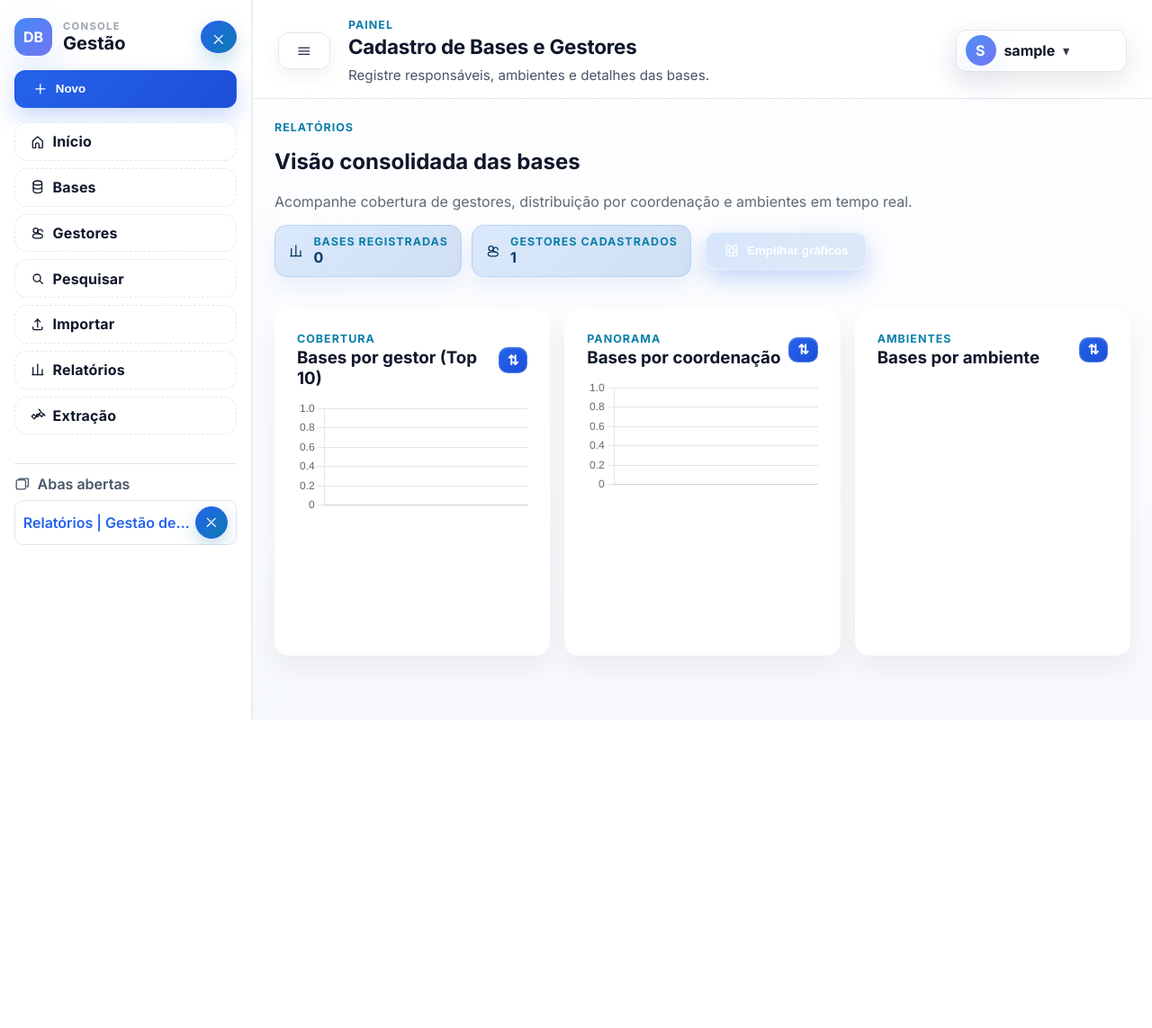
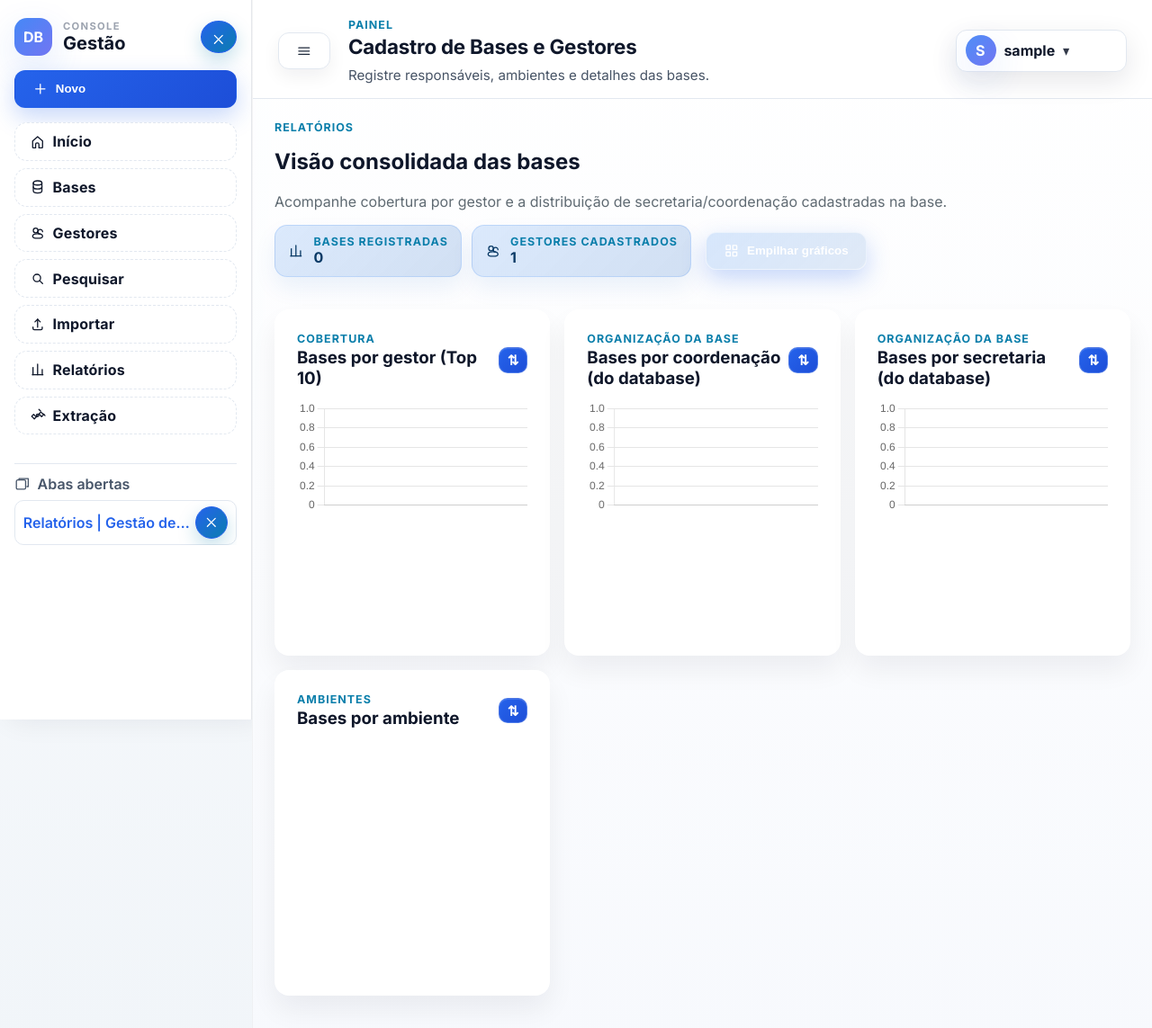
Before and after one commit to leandrojtv/Arquivos, a Flask app: page /relatorios in a window 1280 px wide. Shown: the whole page at 90% size. Before the commit the page ends 800 px from the top, so only its background shows below. Run offline with Flask 3, Linux system fonts and the light colour scheme; the visitor is signed in with stand-in values (Sample User, id 1); data comes from the database, SQL or seed files in the repository; data that the repository does not hold is empty; a map, chart or similar area stays blank.

Commit message:
Add secretaria/coordenacao analytics and base import/display support

```diff
--- a/app.py
+++ b/app.py
@@ -567,12 +567,18 @@ def bulk_upsert_bases(records, updated_by=None):
     for rec in records:
         if len(rec) == 6:
             name, ambiente, descricao, gestor_id, sub1_id, sub2_id = rec
+            secretaria, coordenacao = None, None
+            source_connector, source_job_id = "import", None
+        elif len(rec) == 8:
+            name, ambiente, descricao, secretaria, coordenacao, gestor_id, sub1_id, sub2_id = rec
             source_connector, source_job_id = "import", None
         elif len(rec) == 7:
             name, ambiente, descricao, gestor_id, sub1_id, sub2_id, source_job_id = rec
+            secretaria, coordenacao = None, None
             source_connector = None
         else:
             name, ambiente, descricao, gestor_id, sub1_id, sub2_id, source_connector, source_job_id = rec
+            secretaria, coordenacao = None, None
 
         existing = cur.execute(
             "SELECT id FROM bases WHERE name = ? COLLATE NOCASE", (name,)
@@ -583,31 +589,33 @@ def bulk_upsert_bases(records, updated_by=None):
                 cur.execute(
                     """
                     UPDATE bases
-                    SET ambiente = ?, descricao = ?, gestor_id = ?, substituto1_id = ?, substituto2_id = ?,
+                    SET ambiente = ?, descricao = ?, secretaria = ?, coordenacao = ?, gestor_id = ?, substituto1_id = ?, substituto2_id = ?,
                         last_updated_by = ?, last_updated_at = ?
                     WHERE id = ?
                     """,
-                    (ambiente, descricao, gestor_id, sub1_id, sub2_id, updated_by, updated_at, existing[0]),
+                    (ambiente, descricao, secretaria, coordenacao, gestor_id, sub1_id, sub2_id, updated_by, updated_at, existing[0]),
                 )
             else:
                 cur.execute(
-                    "UPDATE bases SET ambiente = ?, descricao = ?, gestor_id = ?, substituto1_id = ?, substituto2_id = ? WHERE id = ?",
-                    (ambiente, descricao, gestor_id, sub1_id, sub2_id, existing[0]),
+                    "UPDATE bases SET ambiente = ?, descricao = ?, secretaria = ?, coordenacao = ?, gestor_id = ?, substituto1_id = ?, substituto2_id = ? WHERE id = ?",
+                    (ambiente, descricao, secretaria, coordenacao, gestor_id, sub1_id, sub2_id, existing[0]),
                 )
         else:
             if updated_by:
                 cur.execute(
                     """
                     INSERT INTO bases (
-                        name, ambiente, descricao, gestor_id, substituto1_id, substituto2_id,
+                        name, ambiente, descricao, secretaria, coordenacao, gestor_id, substituto1_id, substituto2_id,
                         source_connector, source_job_id, last_updated_by, last_updated_at
                     )
-                    VALUES (?, ?, ?, ?, ?, ?, ?, ?, ?, ?)
+                    VALUES (?, ?, ?, ?, ?, ?, ?, ?, ?, ?, ?, ?)
                     """,
                     (
                         name,
                         ambiente,
                         descricao,
+                        secretaria,
+                        coordenacao,
                         gestor_id,
                         sub1_id,
                         sub2_id,
@@ -620,13 +628,15 @@ def bulk_upsert_bases(records, updated_by=None):
             else:
                 cur.execute(
                     """
-                    INSERT INTO bases (name, ambiente, descricao, gestor_id, substituto1_id, substituto2_id, source_connector, source_job_id)
-                    VALUES (?, ?, ?, ?, ?, ?, ?, ?)
+                    INSERT INTO bases (name, ambiente, descricao, secretaria, coordenacao, gestor_id, substituto1_id, substituto2_id, source_connector, source_job_id)
+                    VALUES (?, ?, ?, ?, ?, ?, ?, ?, ?, ?)
                     """,
                     (
                         name,
                         ambiente,
                         descricao,
+                        secretaria,
+                        coordenacao,
                         gestor_id,
                         sub1_id,
                         sub2_id,
@@ -1656,9 +1666,16 @@ def reports():
     )
     coord_rows = query_db(
         """
-        SELECT COALESCE(g.coordenacao, 'Sem coordenação') as label, COUNT(*) as total
-        FROM bases b
-        LEFT JOIN gestors g ON g.id = b.gestor_id
+        SELECT COALESCE(NULLIF(TRIM(coordenacao), ''), 'Sem coordenação') as label, COUNT(*) as total
+        FROM bases
+        GROUP BY label
+        ORDER BY total DESC, label ASC
+        """
+    )
+    sec_rows = query_db(
+        """
+        SELECT COALESCE(NULLIF(TRIM(secretaria), ''), 'Sem secretaria') as label, COUNT(*) as total
+        FROM bases
         GROUP BY label
         ORDER BY total DESC, label ASC
         """
@@ -1679,6 +1696,8 @@ def reports():
         "coverage_values": [row["total"] for row in coverage_rows],
         "coord_labels": [row["label"] or "Sem coordenação" for row in coord_rows],
         "coord_values": [row["total"] for row in coord_rows],
+        "sec_labels": [row["label"] or "Sem secretaria" for row in sec_rows],
+        "sec_values": [row["total"] for row in sec_rows],
         "env_labels": [row["label"] or "Sem ambiente" for row in env_rows],
         "env_values": [row["total"] for row in env_rows],
     }
@@ -2148,9 +2167,9 @@ def get_filtered_bases(term, gestor, base_nome, ambiente, fonte, descricao):
     if term:
         like_term = normalize_wildcard(term)
         conditions.append(
-            "(b.name LIKE ? ESCAPE '\\' OR COALESCE(b.descricao, '') LIKE ? ESCAPE '\\' OR COALESCE(b.ambiente, '') LIKE ? ESCAPE '\\' OR COALESCE(g.name, '') LIKE ? ESCAPE '\\')"
-        )
-        params.extend([like_term, like_term, like_term, like_term])
+            "(b.name LIKE ? ESCAPE '\\' OR COALESCE(b.descricao, '') LIKE ? ESCAPE '\\' OR COALESCE(b.ambiente, '') LIKE ? ESCAPE '\\' OR COALESCE(b.secretaria, '') LIKE ? ESCAPE '\\' OR COALESCE(b.coordenacao, '') LIKE ? ESCAPE '\\' OR COALESCE(g.name, '') LIKE ? ESCAPE '\\')"
+        )
+        params.extend([like_term, like_term, like_term, like_term, like_term, like_term])
     if gestor:
         conditions.append("g.name LIKE ? ESCAPE '\\'")
         params.append(normalize_wildcard(gestor))
@@ -2571,6 +2590,8 @@ def import_bases_flow():
             "name": request.form.get("map_name"),
             "ambiente": request.form.get("map_ambiente"),
             "descricao": request.form.get("map_descricao"),
+            "secretaria": request.form.get("map_secretaria"),
+            "coordenacao": request.form.get("map_coordenacao"),
             "gestor": request.form.get("map_gestor"),
             "sub1": request.form.get("map_sub1"),
             "sub2": request.form.get("map_sub2"),
@@ -2603,6 +2624,8 @@ def import_bases_flow():
             optional_cols = [
                 mapping.get("ambiente"),
                 mapping.get("descricao"),
+                mapping.get("secretaria"),
+                mapping.get("coordenacao"),
                 mapping.get("sub1"),
                 mapping.get("sub2"),
             ]
@@ -2614,6 +2637,8 @@ def import_bases_flow():
             name = row.get(mapping["name"], "").strip()
             ambiente = row.get(mapping["ambiente"], "").strip() if mapping.get("ambiente") else ""
             descricao = row.get(mapping["descricao"], "").strip() if mapping.get("descricao") else ""
+            secretaria = row.get(mapping["secretaria"], "").strip() if mapping.get("secretaria") else ""
+            coordenacao = row.get(mapping["coordenacao"], "").strip() if mapping.get("coordenacao") else ""
             gestor_name = row.get(mapping["gestor"], "").strip()
             sub1_name = row.get(mapping.get("sub1"), "").strip() if mapping.get("sub1") else ""
             sub2_name = row.get(mapping.get("sub2"), "").strip() if mapping.get("sub2") else ""
@@ -2649,7 +2674,7 @@ def import_bases_flow():
                 errors.append("Gestor titular não pode repetir um substituto.")
                 continue
 
-            prepared.append((name, ambiente or None, descricao or None, gestor_id, sub1_id, sub2_id))
+            prepared.append((name, ambiente or None, descricao or None, secretaria or None, coordenacao or None, gestor_id, sub1_id, sub2_id))
 
         if prepared:
             bulk_upsert_bases(prepared, session.get("user"))
@@ -2683,6 +2708,8 @@ def import_bases_flow():
                     "name": row.get(mapping.get("name"), ""),
                     "ambiente": row.get(mapping.get("ambiente"), "") if mapping.get("ambiente") else "",
                     "descricao": row.get(mapping.get("descricao"), "") if mapping.get("descricao") else "",
+                    "secretaria": row.get(mapping.get("secretaria"), "") if mapping.get("secretaria") else "",
+                    "coordenacao": row.get(mapping.get("coordenacao"), "") if mapping.get("coordenacao") else "",
                     "gestor": row.get(mapping.get("gestor"), ""),
                     "sub1": row.get(mapping.get("sub1"), ""),
                     "sub2": row.get(mapping.get("sub2"), ""),
--- a/templates/reports.html
+++ b/templates/reports.html
@@ -6,7 +6,7 @@
   <div class="section-heading">
     <div>
       <h2>Visão consolidada das bases</h2>
-      <p class="muted">Acompanhe cobertura de gestores, distribuição por coordenação e ambientes em tempo real.</p>
+      <p class="muted">Acompanhe cobertura por gestor e a distribuição de secretaria/coordenação cadastradas na base.</p>
     </div>
     <div class="stat-actions">
       <div class="stat-chips">
@@ -55,8 +55,8 @@
   <div class="card chart-card draggable-card" data-card-id="coord" draggable="true" aria-grabbed="false">
     <div class="card-header">
       <div>
-        <p class="eyebrow">Panorama</p>
-        <h3>Bases por coordenação</h3>
+        <p class="eyebrow">Organização da base</p>
+        <h3>Bases por coordenação (do database)</h3>
       </div>
       <div class="card-actions">
         <button type="button" class="ghost drag-handle" aria-label="Arraste para reposicionar" title="Arraste para reposicionar">
@@ -66,6 +66,23 @@
     </div>
     <div class="chart-wrapper">
       <canvas id="coordChart" aria-label="Gráfico de bases por coordenação"></canvas>
+    </div>
+  </div>
+
+  <div class="card chart-card draggable-card" data-card-id="sec" draggable="true" aria-grabbed="false">
+    <div class="card-header">
+      <div>
+        <p class="eyebrow">Organização da base</p>
+        <h3>Bases por secretaria (do database)</h3>
+      </div>
+      <div class="card-actions">
+        <button type="button" class="ghost drag-handle" aria-label="Arraste para reposicionar" title="Arraste para reposicionar">
+          ⇅
+        </button>
+      </div>
+    </div>
+    <div class="chart-wrapper">
+      <canvas id="secChart" aria-label="Gráfico de bases por secretaria"></canvas>
     </div>
   </div>
 
@@ -95,6 +112,8 @@
   const coordValues = {{ coord_values|tojson }};
   const envLabels = {{ env_labels|tojson }};
   const envValues = {{ env_values|tojson }};
+  const secLabels = {{ sec_labels|tojson }};
+  const secValues = {{ sec_values|tojson }};
 
   const palette = ["#0f6fed", "#7cc4ff", "#36a3f7", "#9dd5ff", "#1d9bf0", "#74a9f2", "#b7d8ff", "#5090ea"];
   const envPalette = ["#2563eb", "#f59e0b", "#10b981", "#ef4444", "#a855f7", "#06b6d4", "#f97316", "#14b8a6", "#6366f1", "#84cc16"];
@@ -284,6 +303,28 @@
     },
   });
 
+  renderChart("secChart", {
+    type: "bar",
+    data: {
+      labels: secLabels,
+      datasets: [
+        {
+          label: "Bases",
+          data: secValues,
+          backgroundColor: secLabels.map((_, idx) => palette[idx % palette.length]),
+          borderRadius: 10,
+        },
+      ],
+    },
+    options: {
+      scales: {
+        x: { ticks: { autoSkip: false, maxRotation: 45, minRotation: 0 } },
+        y: { beginAtZero: true, precision: 0 },
+      },
+      plugins: { legend: { display: false } },
+    },
+  });
+
   applySavedOrder();
   applyLayout();
   setupDragAndDrop();
--- a/templates/search.html
+++ b/templates/search.html
@@ -146,7 +146,9 @@
                   </th>
                   <th>Base</th>
                   <th>Ambiente</th>
-                  <th>Gestor</th>
+                <th>Secretaria</th>
+                <th>Coordenação</th>
+                <th>Gestor</th>
                   <th class="actions">Ações</th>
                 </tr>
               </thead>
@@ -158,6 +160,8 @@
                     </td>
                     <td><a class="link" href="{{ url_for('base_detail', base_id=base['id']) }}">{{ base["name"] }}</a></td>
                     <td>{{ base["ambiente"] or '—' }}</td>
+                    <td>{{ base["secretaria"] or '—' }}</td>
+                    <td>{{ base["coordenacao"] or '—' }}</td>
                     <td>
                       {% if base['gestor_id'] %}
                       <a class="link" href="{{ url_for('gestor_detail', gestor_id=base['gestor_id']) }}">{{ base["gestor_name"] }}</a>
```
Also changed, not shown: templates/base_detail.html (+8 -0 lines), templates/import_bases.html (+19 -1 lines).
